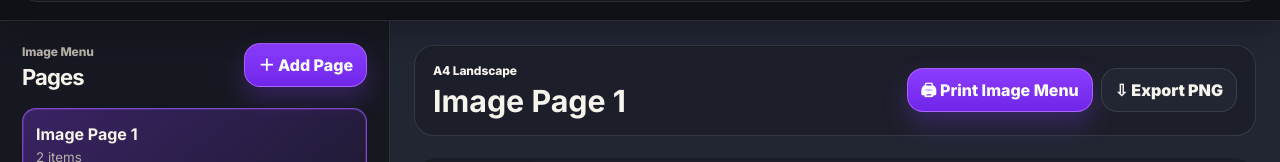
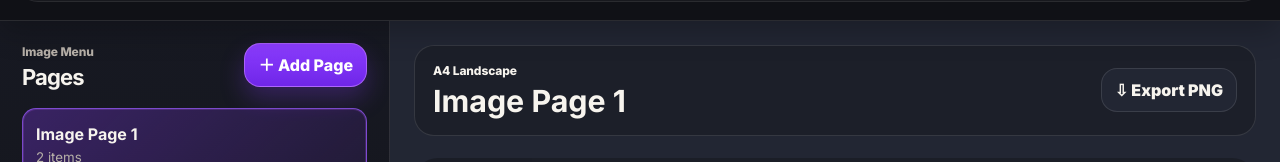
Before and after one commit to sheeeenson/print_menu, a React (Vite) app: page / in a window 1280 px wide. Both pictures are taken after a click on the button "Image Menu". Shown: the part 238-400 px from the top of the page. Built offline with nearby package versions, Linux system fonts and the light colour scheme.

Commit message:
Remove duplicate image menu print toolbar action

```diff
--- a/src/image-menu/ImageMenuSection.jsx
+++ b/src/image-menu/ImageMenuSection.jsx
@@ -235,7 +235,6 @@ export function ImageMenuSection({ project }) {
         <div className="preview-toolbar image-menu-toolbar">
           <div><p className="eyebrow">A4 Landscape</p><h1>{selectedPage.name}</h1></div>
           <div className="image-menu-toolbar-actions">
-            <button className="primary-action compact" type="button" onClick={() => window.print()}>🖨 Print Image Menu</button>
             <button className="secondary-action compact" type="button" onClick={() => alert('PNG export can be blocked by external image CORS. Use print/PDF if the image host does not allow canvas export.')}>⇩ Export PNG</button>
           </div>
         </div>
```
